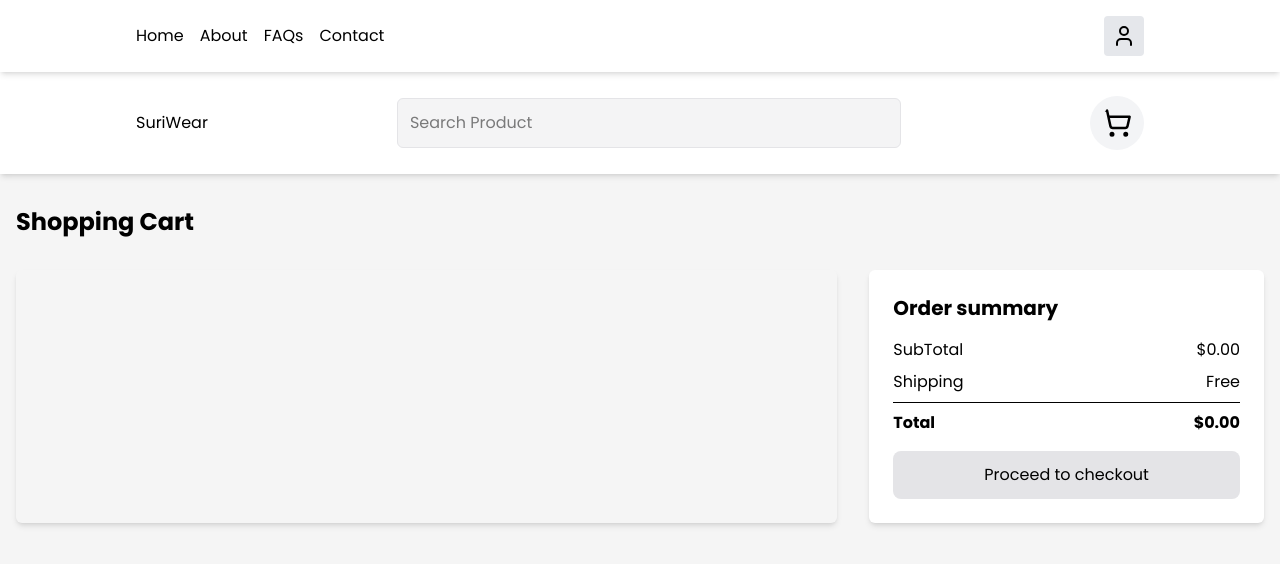
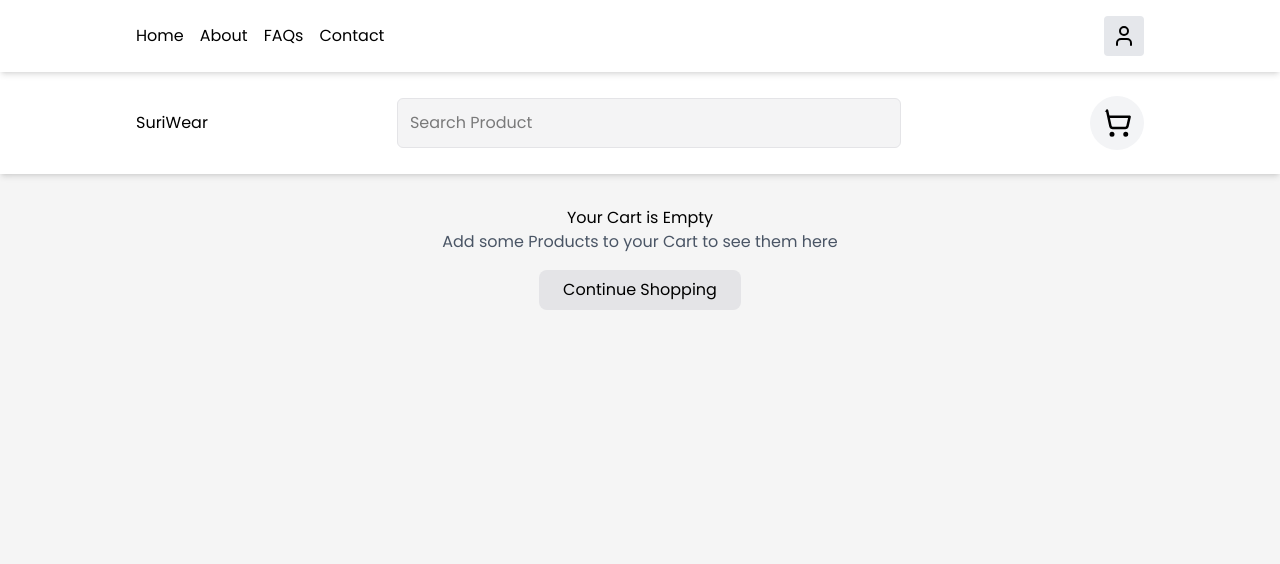
Before and after one commit to jonesnambundo/SuriWears, a React (Vite) app: page /cart in a window 1280 px wide. Shown: the top 564 px of the page. Built offline with nearby package versions, Linux system fonts and the light colour scheme.

Commit message:
atualização

```diff
--- a/src/pages/CartPage/CartPage.tsx
+++ b/src/pages/CartPage/CartPage.tsx
@@ -1,6 +1,7 @@
 import { useSelector, useDispatch } from "react-redux";
 import { type RootState } from "../../store/store";
 import { increaseQuantity, decreaseQuantity, removeFromCart } from "../../store/cartSlice";
+import { Link } from "react-router-dom";
 
 function CartPage() {
   const cartItems = useSelector((state: RootState) => state.cart.items);
@@ -8,14 +9,32 @@ function CartPage() {
 
   const total = cartItems.reduce((sum, item) => sum + item.price * item.quantity, 0);
 
+   if (cartItems.length === 0)
+    return (
+      <div className="container mx-auto px-4 py-8">
+        <div className="text-center">
+          <h2>Your Cart is Empty</h2>
+          <p className="text-gray-600 mb-4">
+            Add some Products to your Cart to see them here
+          </p>
+          <Link
+            to="/"
+            className="inline-block bg-zinc-200 px-6 py-2 rounded-lg hover:bg-zinc-300"
+          >
+            Continue Shopping
+          </Link>
+        </div>
+      </div>
+    );
+
   return (
     <div className="container mx-auto px-4 py-8">
       <h2 className="text-2xl font-bold mb-8">Shopping Cart</h2>
       <div className="grid grid-cols-1 lg:grid-cols-3 gap-8">
-        <div className="lg:col-span-2 shadow-md p-4 rounded-md">
+        <div className=" bg-white lg:col-span-2 shadow-md p-4 rounded-md">
           {cartItems.map((item) => (
             <div key={item.id} className="flex items-center gap-4 py-4 border-b">
-              <img src={item.image} alt={item.title} className="w-24 h-24 object-cover rounded" />
+              <img src={item.image} alt={item.title} className="w-24 h-24 object-fill rounded" />
 
               <div className="flex-1">
                 <p className="font-semibold">{item.title}</p>
```
